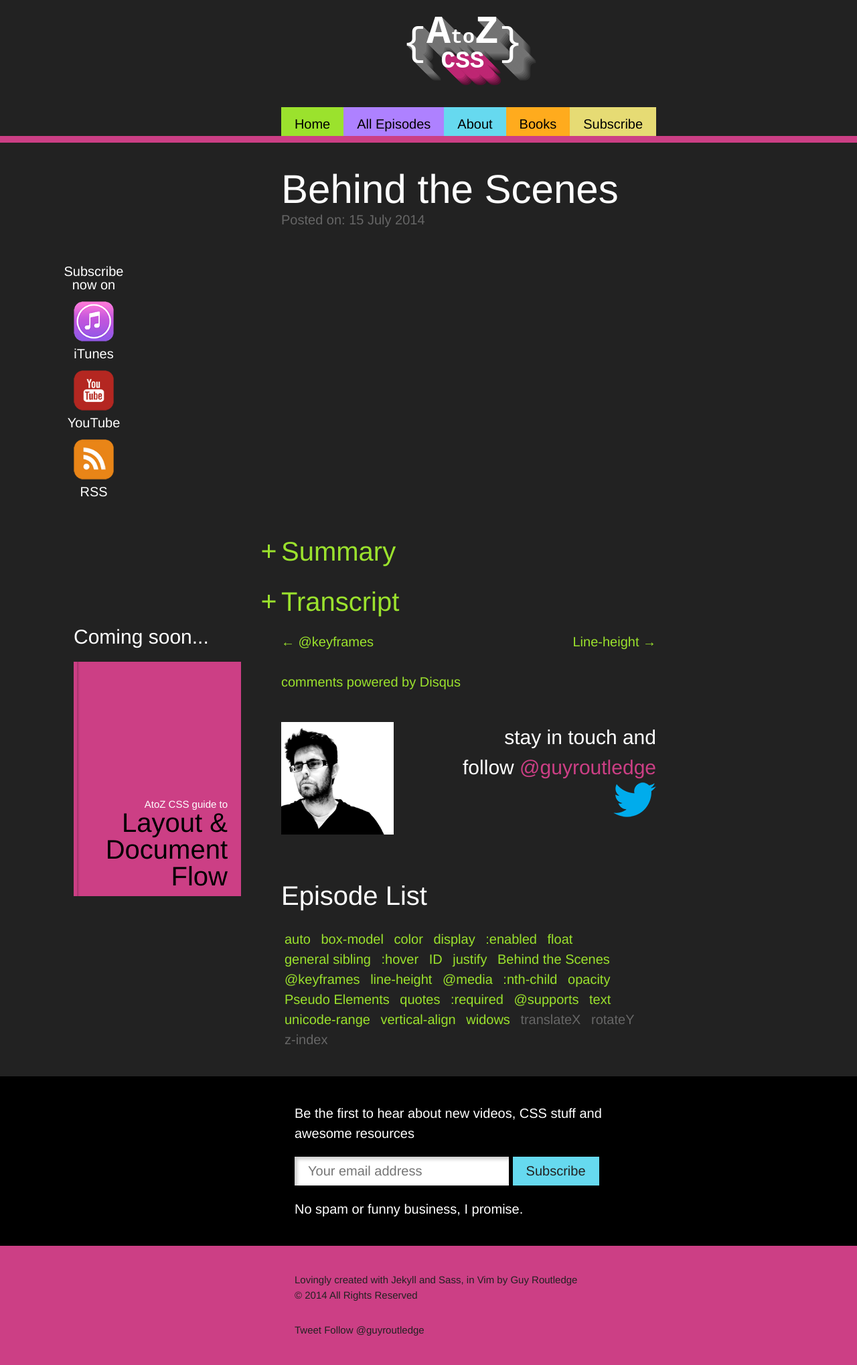
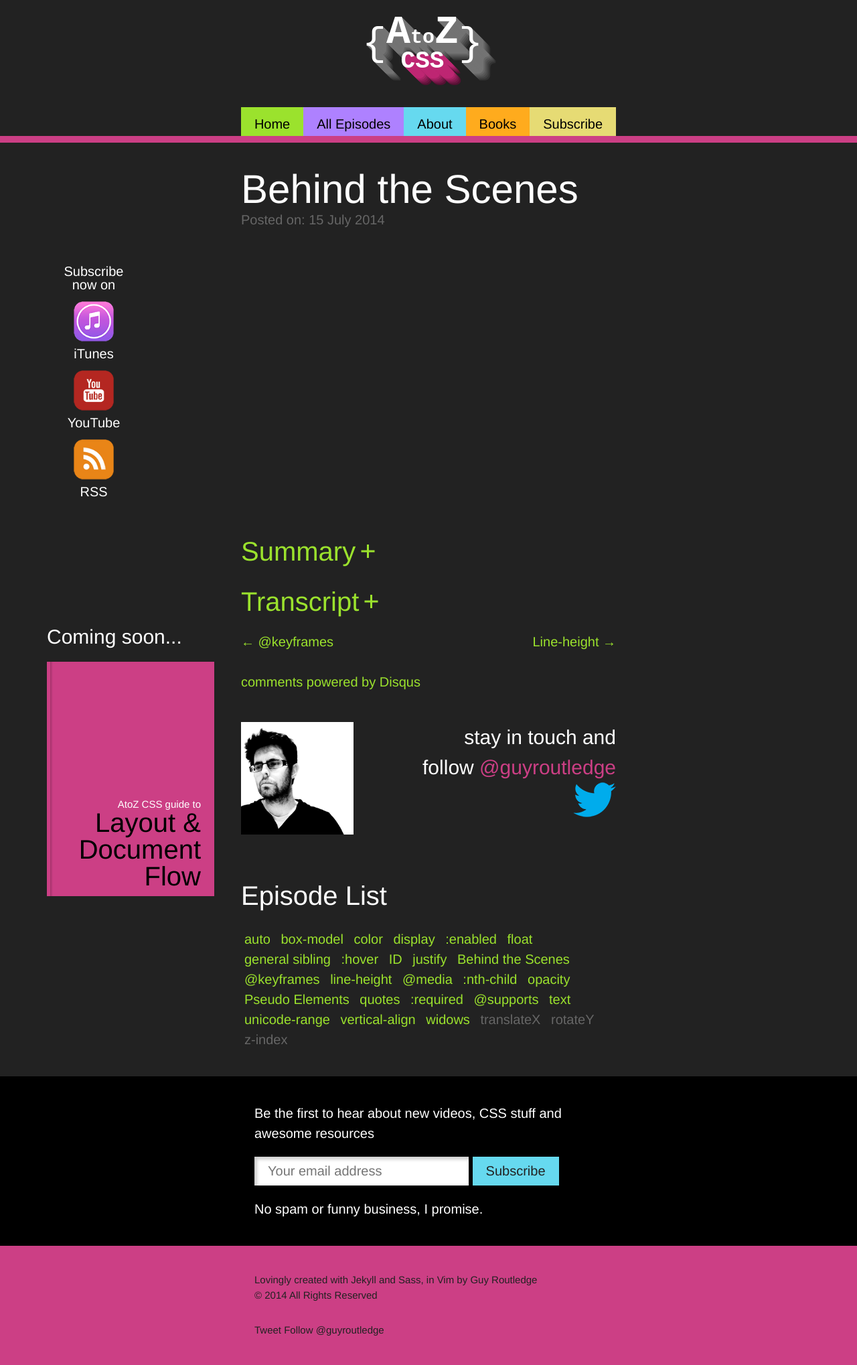
Before and after one commit to guyroutledge/atozcss, a Jekyll site: the page built from _posts/2014-07-15-behind-the-scenes.md, in a window 1280 px wide. Shown: the whole page at 67% size. Built offline with Jekyll 4.4.1, drawn with Linux system fonts in a browser that asks for light colours; comment, search, counter and statistics services are not loaded.

Commit message:
Revert to centered content

```diff
--- a/css/scss/_book.scss
+++ b/css/scss/_book.scss
@@ -8,7 +8,7 @@ $book-height:350px;
 .book__container {
 	position: absolute;
 	top: 675px;
-	left: -80px;
+	left: -120px;
 	z-index: 10;
 
 	perspective:1800px;
--- a/css/scss/_layout.scss
+++ b/css/scss/_layout.scss
@@ -15,20 +15,12 @@
 .site-container-inner {
 	@extend %container;
 	max-width:60rem;
-
-	@media screen and (min-width:66.875em) {
-		left:6rem;
-	}
 }
 
 .site-header {
 	margin-bottom:$font-margin-bottom;
 	text-align:center;
 	border-bottom:1rem solid $color-brand;
-
-	@media screen and (min-width:66.875em) {
-		padding-left:12rem;
-	}
 }
 .site-content {
 	@extend %container;
@@ -136,7 +128,7 @@
 	.page-books &,
 	.page-about &,
 	.page-subscribe & {
-		margin-left:-40rem;
+		margin-left:-47rem;
 	}
 }
 .subscribe-img {
--- a/css/scss/_posts.scss
+++ b/css/scss/_posts.scss
@@ -78,7 +78,7 @@
 		content:"";
 		position:absolute;
 		top:0.5em;
-		left:-0.5em;
+		right:-0.5em;
 
 		width:0;
 		height:0.5em;
```
Also changed, not shown: _includes/style.css.
